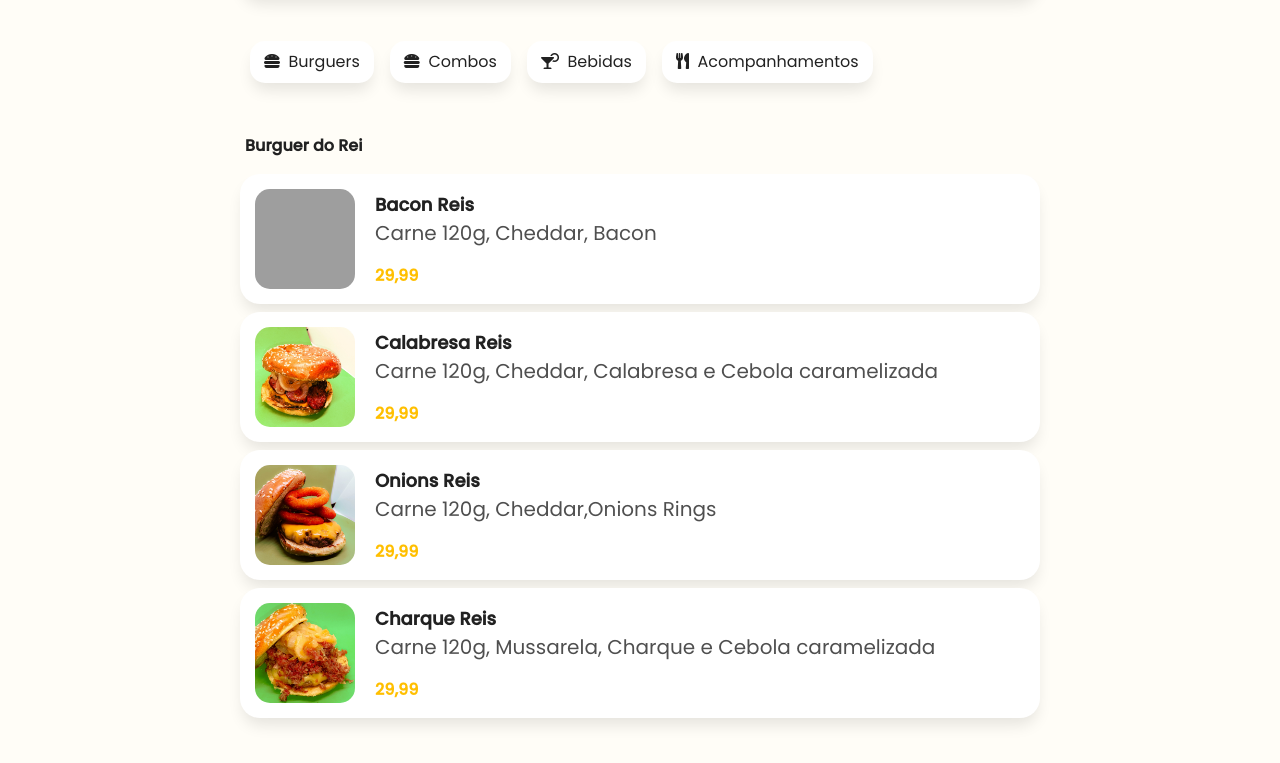
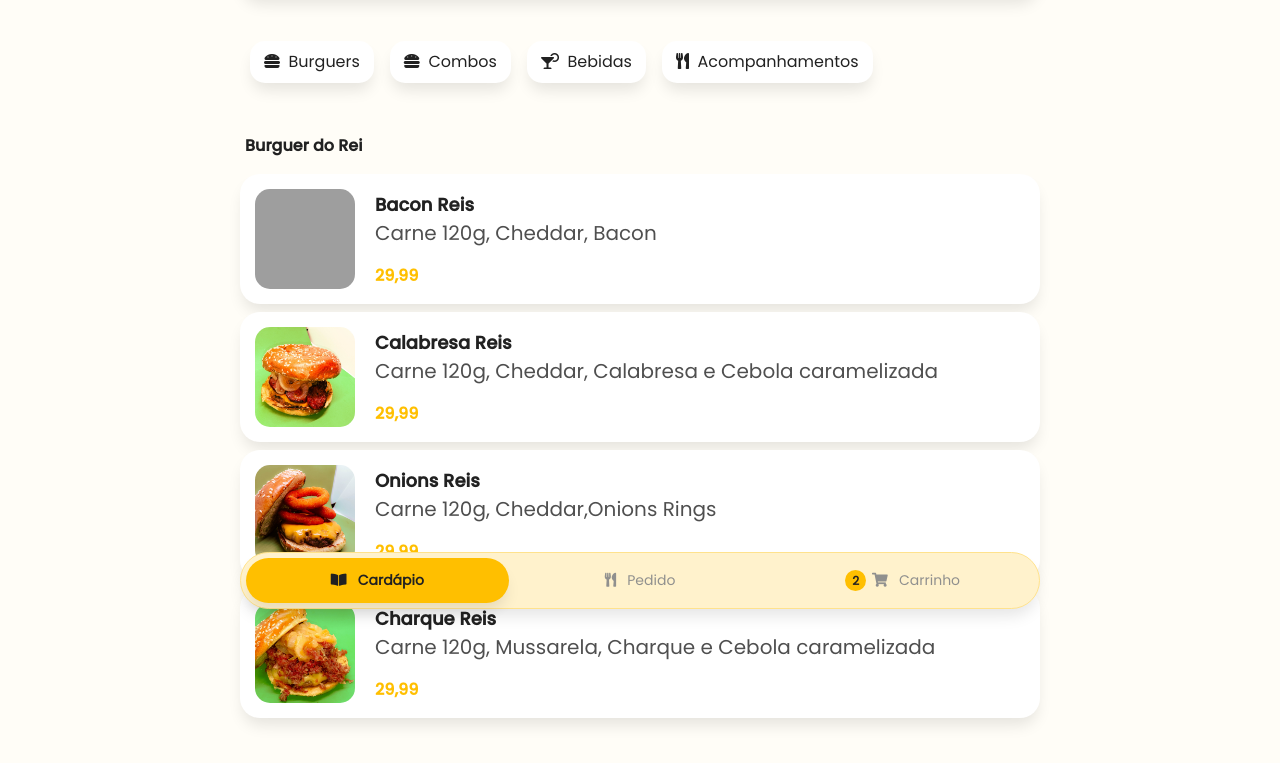
Before and after one commit to Frouzin/CardapioDigital, a plain HTML site: page index.html in a window 1280 px wide. Shown: the part 181-944 px from the top of the page. Drawn offline with Linux system fonts and the light colour scheme; grey boxes are pictures that could not be loaded.

Commit message:
menu inferior front

```diff
--- a/css/main.css
+++ b/css/main.css
@@ -193,3 +193,53 @@ item-categoria {
     color: var(--color-primary);
     margin-bottom: 0px;
 }
+
+.menu-bottom{
+    position: fixed;
+    right: 0;
+    left: 0;
+    bottom: 10px;
+    width: calc(100%-20px);
+    max-width: 800px;
+    margin: 0 auto;
+    border-radius: 50px;
+    padding: 5px;
+    font-size: 20px;
+    box-shadow: 0px 10px 15px -3px rgba(0, 0, 0, 0.1);
+    background-color: var(--color-secondary);
+    border: 1px solid #ffe28c;
+    display: flex;
+    justify-content: space-around;
+    align-items: center;
+}
+
+.menu-bottom-item{
+    text-decoration: none !important;
+    color: var(--color-text-out) !important;
+    font-size: 14px;
+    flex: 1;
+    text-align: center;
+    padding: 12px 15px;
+}
+
+.menu-bottom-item.active{
+    color: var(--color-black) !important;
+    font-weight: bold;
+    box-shadow: 0px 10px 15px -3px rgba(0, 0, 0, 0.1);
+    background-color: var(--color-primary);
+    border-radius: 50px;
+}
+
+.badge-total-carrinho{
+    width: 21px;
+    height: 21px;
+    background-color: var(--color-primary);
+    color: var(--color-black);
+    border-radius: 50px;
+    font-size: 12px;
+    font-weight: bold;
+    display: inline-block;
+    position: relative;
+    padding-top: 2px;
+    margin-right: 2px;
+}
--- a/index.html
+++ b/index.html
@@ -132,6 +132,22 @@
 
     </section>
 
+    <section class="menu-bottom" id="menu-bottom">
+
+        <a class="menu-bottom-item active">
+            <i class="fas fa-book-open"></i> &nbsp; Cardápio
+        </a>
+        <a class="menu-bottom-item">
+            <i class="fas fa-utensils"></i> &nbsp; Pedido
+        </a>
+        <a class="menu-bottom-item">
+            <span class="badge-total-carrinho">2</span>
+            <i class="fas fa-shopping-cart"></i> &nbsp; Carrinho
+        </a>
+
+
+    </section>
+
     <script type="text/javascript" src="js/bootstrap.bundle.min.js"></script>
     <script type="text/javascript" src="js/bootstrap.min.js"></script>
     <script type="text/javascript" src="js/jquery-ui.js"></script>
```
